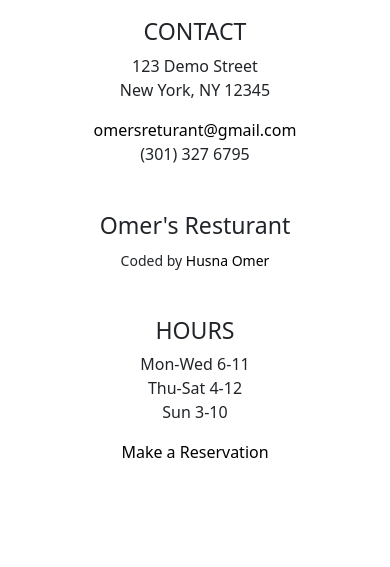
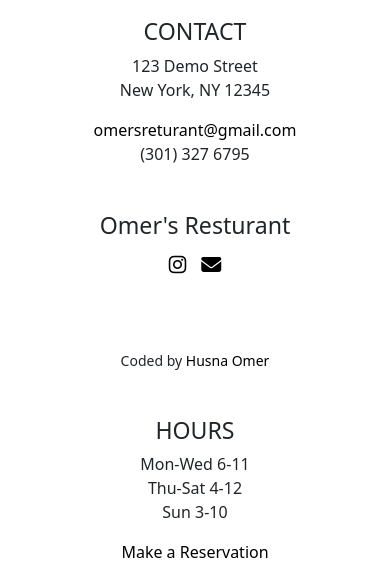
Before and after one commit to husnaomer/Resturant-website, a website: page index.html in a window 390 px wide. Shown: the part 1240-1807 px from the top of the page. Before the commit the page ends 1744 px from the top, so only its background shows below. Drawn offline with nearby package versions, Linux system fonts and the light colour scheme.

Commit message:
fix bugs and there is still is in footer

```diff
--- a/style.css
+++ b/style.css
@@ -215,7 +215,7 @@ a{
 .footer-section-contact, .footer-section-icons{
     max-width: 300px;
 }
-.footer .social-icons{
+/*.footer .social-icons{
     display: flex !important;
     visibility: visible !important;
     justify-content: center;
@@ -229,7 +229,7 @@ a{
 }
 .social-icons a:hover{
     opacity: 0.7;
-}
+}*/
 .credits{
     margin-top: 10px;
     font-size: 14px;
@@ -317,7 +317,7 @@ a{
         text-align: center;
     }
 }
-.footer .social-icons{
+/*.footer .social-icons{
     display: flex !important;
     justify-content: center;
     align-items: center;
@@ -331,7 +331,7 @@ a{
 }
 .footer .social-icons a:hover{
     opacity: 0.7;
-}
+}*/
 @media (max-width: 991px){
     .full-screen-menu{
         position: fixed;
@@ -368,4 +368,24 @@ a{
     .navbar-toggler{
         display: flex !important;
     }
+    .footer-brand{
+        display: flex;
+        flex-direction: column;
+        align-items: center;
+    }
+    .footer-brand h3{
+        margin: 0 10px;
+    }
+    .footer-brand .social-icons{
+        display: flex !important;
+        justify-content: center !important;
+        align-items: center !important;
+        gap: 15px;
+        font-size: 20px;
+        margin-top: 50px;
+        padding-top: 20px;
+        position:  relative !important;
+
+    }
+
 }
```
Also changed, not shown: index.html (line endings or trailing spaces).
